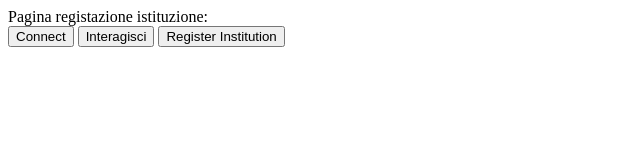
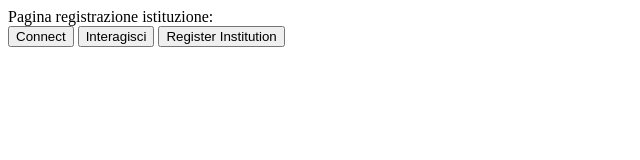
Before and after one commit to samumaio/De-Talents, a website with bundled scripts: page front_end/index.html in a window 1280 px wide. Shown: the full height of the page, 0-640 px from the left. Built offline with nearby package versions, Linux system fonts and the light colour scheme.

Commit message:
Update index.html

```diff
--- a/front_end/index.html
+++ b/front_end/index.html
@@ -6,7 +6,7 @@
     <script type="module" src="index.js" ></script>
   </head>
   <body>
-    Pagina registazione istituzione:
+    Pagina registrazione istituzione:
     <br>
     <button id="connectButton" onclick="connect()">Connect</button>
     <button id="outputButton" onclick="verificaStatoIstituzione()">Interagisci</button>
```
